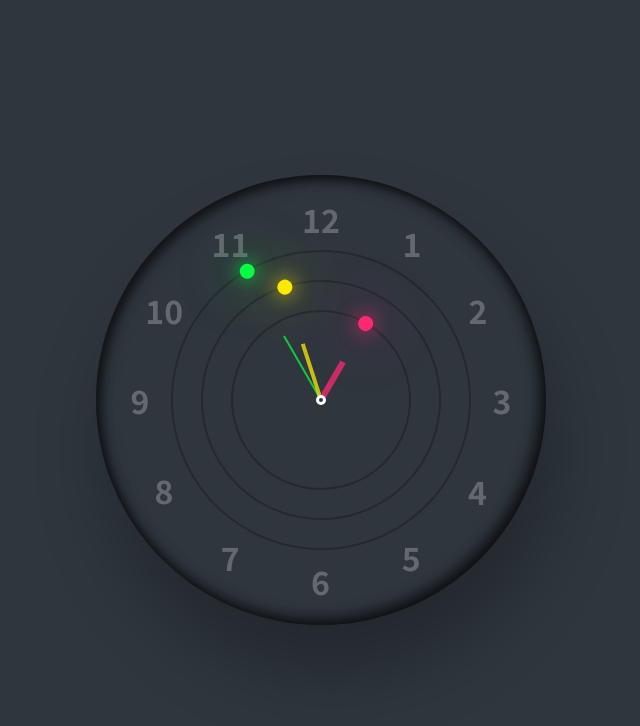
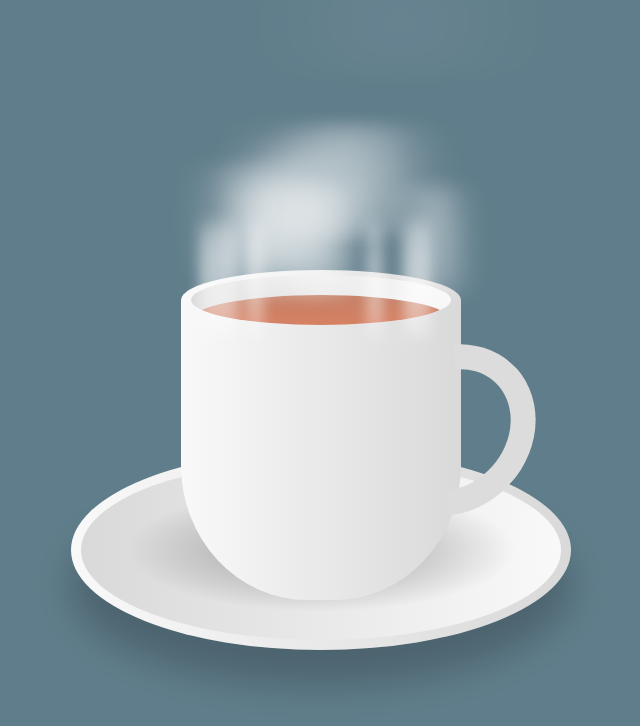
Before and after one commit to andy5566w/React-IG, a React (Create React App) app: page / in a window 1280 px wide. Shown: the top 726 px of the page, without its empty margins (319-959 px from the left). Built offline with nearby package versions, Linux system fonts and the light colour scheme.

Commit message:
add Coffee component

```diff
--- a/src/App.js
+++ b/src/App.js
@@ -4,8 +4,8 @@ import React from 'react'
 // import NewExpense from "./components/NewExpense/NewExpense";
 // import { useSelector } from "react-redux";
 // import Login from './components/Login/Login'
-import Clock from './components/Clock/Clock'
-
+// import Clock from './components/Clock/Clock'
+import Coffee from './components/Coffee/Coffee'
 const App = () => {
   // const expenses = useSelector((state) => state.expense.expenses);
 
@@ -15,7 +15,7 @@ const App = () => {
 
   return (
     <React.Fragment>
-      <Clock />
+      <Coffee />
     </React.Fragment>
   )
 }
--- /dev/null
+++ b/src/components/Coffee/Coffee.js
@@ -0,0 +1,31 @@
+import classes from './Coffee.module.scss'
+const Coffee = () => {
+  const vapours = []
+  for (let i = 1; i < 21; i++) {
+    vapours.push(~~(Math.random() * 20) + 1)
+  }
+  return (
+    <div className={classes.wrap}>
+      <div className={classes.container}>
+        <div className={classes.plate}></div>
+
+        <div className={classes.cup}>
+          <div className={classes.top}>
+            <div className={classes.vapour}>
+              {vapours.map((i) => (
+                <span style={{ '--i': i }}></span>
+              ))}
+            </div>
+            <div className={classes.circle}>
+              <div className={classes.tea}></div>
+            </div>
+          </div>
+        </div>
+
+        <div className={classes.handle}></div>
+      </div>
+    </div>
+  )
+}
+
+export default Coffee
--- /dev/null
+++ b/src/components/Coffee/Coffee.module.scss
@@ -0,0 +1,137 @@
+.wrap {
+  --liner-right: linear-gradient(to right, #f9f9f9, #d9d9d9);
+  --liner-left: linear-gradient(to left, #f9f9f9, #d9d9d9);
+  min-height: 100vh;
+  background-color: #607d8b;
+  display: flex;
+  justify-content: center;
+  align-items: center;
+
+  .container {
+    position: relative;
+    top: 50px;
+    .cup {
+      position: relative;
+      width: 280px;
+      height: 300px;
+      background: var(--liner-right);
+      border-bottom-left-radius: 45%;
+      border-bottom-right-radius: 45%;
+    }
+
+    .top {
+      position: absolute;
+      top: -30px;
+      left: 0;
+      width: 100%;
+      height: 60px;
+      background: var(--liner-right);
+      border-radius: 50%;
+    }
+
+    .circle {
+      position: absolute;
+      top: 5px;
+      left: 10px;
+      width: calc(100% - 20px);
+      background: var(--liner-left);
+      border-radius: 50%;
+      height: 50px;
+      box-sizing: border-box;
+      overflow: hidden;
+    }
+
+    .tea {
+      position: absolute;
+      top: 20px;
+      left: 0;
+      width: 100%;
+      height: 100%;
+      border-radius: 50%;
+      background: linear-gradient(#c57e65, #e28462);
+    }
+
+    .handle {
+      position: absolute;
+      right: -70px;
+      top: 40px;
+      height: 180px;
+      width: 160px;
+      border-radius: 50%;
+      border: 25px solid #dcdcdc;
+      border-left: 25px solid transparent;
+      border-bottom: 25px solid transparent;
+      transform: rotate(42deg);
+    }
+
+    .plate {
+      position: absolute;
+      bottom: -50px;
+      left: 50%;
+      transform: translateX(-50%);
+      width: 500px;
+      height: 200px;
+      background: var(--liner-right);
+      border-radius: 50%;
+      box-shadow: 0 35px 35px rgba(0, 0, 0, 0.2);
+
+      &::before {
+        content: '';
+        position: absolute;
+        inset: 10px;
+        border-radius: 50%;
+        background: var(--liner-left);
+      }
+
+      &::after {
+        content: '';
+        position: absolute;
+        inset: 30px;
+        background: radial-gradient(
+          rgba(0, 0, 0, 0.2) 25%,
+          transparent,
+          transparent
+        );
+        border-radius: 50%;
+      }
+    }
+
+    .vapour {
+      position: relative;
+      display: flex;
+      z-index: 1;
+      padding: 0 20px;
+
+      span {
+        position: relative;
+        bottom: 50px;
+        display: block;
+        margin: 0 2px 50px;
+        min-width: 8px;
+        height: 120px;
+        background-color: #fff;
+        border-radius: 50%;
+        animation: float 5s linear infinite;
+        filter: blur(8px);
+        animation-delay: calc(var(--i) * 0.5s);
+      }
+    }
+  }
+}
+
+@keyframes float {
+  0% {
+    transform: translateY(0) scaleX(1);
+    opacity: 0;
+  }
+  15% {
+    opacity: 1;
+  }
+  50% {
+    transform: translateY(-100px) scaleX(5);
+  }
+  100% {
+    opacity: 0;
+    transform: translateY(-300px) scaleX(10);
+  }
+}
```
